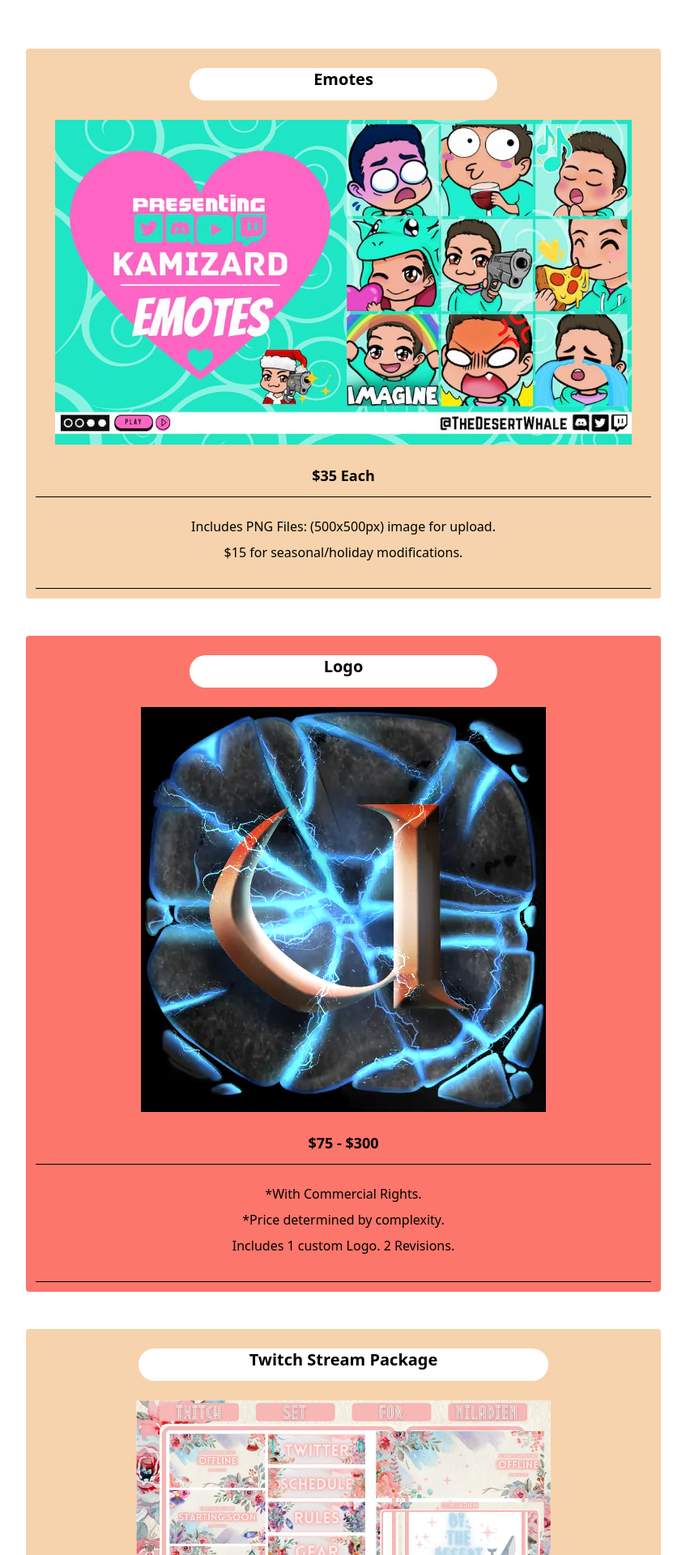
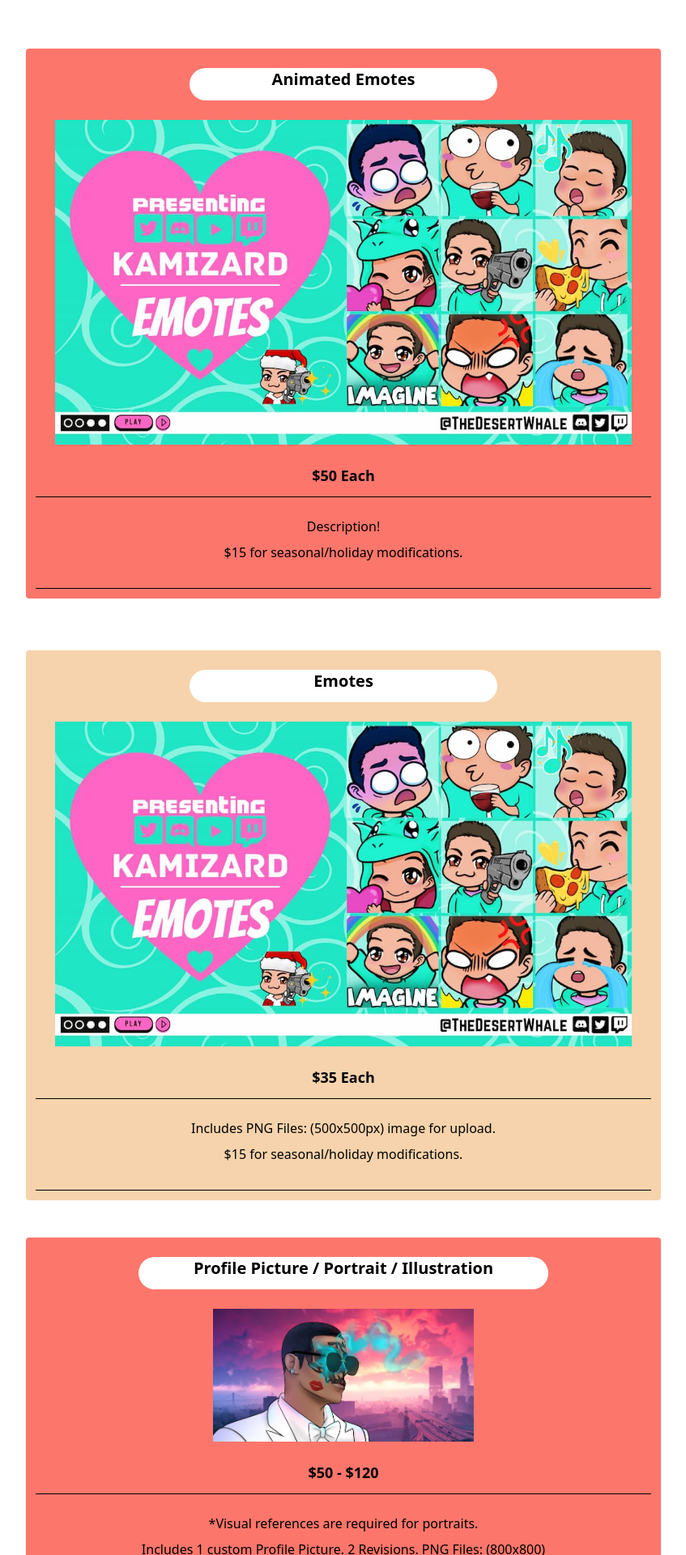
Before and after one commit to Huntthee/next-desert-site, a Next.js app: page /commissions in a window 1280 px wide. Shown: the part 360-2280 px from the top of the page at 81% size, without its empty margins (216-1063 px from the left). Built offline with nearby package versions, Linux system fonts and the light colour scheme; a web font is replaced by a local one.

Commit message:
price fixes and adjustments done

```diff
--- a/pages/components/commissions-content.tsx
+++ b/pages/components/commissions-content.tsx
@@ -1,7 +1,31 @@
 export default function CommissionContent() {
   return (
     <>
-      <p className="text-xl">Take a look at some of the packages on offer, and be sure to read the policy if you're seeking a commission.</p>
+      <p className="text-xl">
+        Take a look at some of the packages on offer, and be sure to read the
+        policy if you're seeking a commission.
+      </p>
+
+      <article className="bg-salmon p-2 mx-1 rounded lg:mx-7 xl:mx-9 xl:mt-7">
+        <h2 className="font-bold text-xl xl:pb-2 bg-white rounded-full w-1/2 m-auto mt-2">
+          Animated Emotes
+        </h2>
+        <img
+          src="images/kami-emotes.jpg"
+          alt="A spread of emotes done for Kamizard on Twitch"
+          className="p-4 m-auto"
+        />
+        <h3 className="mb-2 xl:text-lg font-bold">$50 Each</h3>
+        <hr />
+        <figure className="my-4 px-1">
+          <ul>
+            <li>Description!</li>
+            <li>$15 for seasonal/holiday modifications.</li>
+          </ul>
+        </figure>
+        <hr />
+      </article>
+
       <article className="bg-lorange p-2 mx-1 rounded lg:mx-7 xl:mx-9 xl:mt-7">
         <h2 className="font-bold text-xl xl:pb-2 bg-white rounded-full w-1/2 m-auto mt-2">
           Emotes
@@ -11,9 +35,7 @@ export default function CommissionContent() {
           alt="A spread of emotes done for Kamizard on Twitch"
           className="p-4 m-auto"
         />
-        <h3 className="mb-2 xl:text-lg font-bold">
-          $35 Each
-        </h3>
+        <h3 className="mb-2 xl:text-lg font-bold">$35 Each</h3>
         <hr />
         <figure className="my-4 px-1">
           <ul>
@@ -24,7 +46,30 @@ export default function CommissionContent() {
         <hr />
       </article>
 
-      <article className="bg-salmon p-2 mx-1 rounded lg:mx-7 xl:mx-9">
+      <article className="bg-salmon p-2 mx-1 rounded lg:mx-7 xl:mx-9 xl:mb-8">
+        <h2 className="font-bold text-xl xl:pb-2 bg-white rounded-full w-2/3 m-auto mt-2">
+          Profile Picture / Portrait / Illustration
+        </h2>
+        <img
+          src="images/mateo-smoke.webp"
+          alt="A cute little skeletal t-rex for Tbone"
+          className="m-auto px-4 py-4 xl:px-8 xl:py-4 xl:w-3/4"
+        />
+        <h3 className="mb-2 xl:text-lg font-bold">$50 - $120</h3>
+        <hr />
+        <figure className="my-4 px-1">
+          <ul>
+            <li>*Visual references are required for portraits.</li>
+            <li>
+              Includes 1 custom Profile Picture. 2 Revisions. PNG Files:
+              (800x800)
+            </li>
+          </ul>
+        </figure>
+        <hr />
+      </article>
+
+      <article className="bg-lorange p-2 mx-1 rounded lg:mx-7 xl:mx-9">
         <h2 className="font-bold text-xl xl:pb-2 bg-white rounded-full w-1/2 m-auto mt-2">
           Logo
         </h2>
@@ -45,8 +90,10 @@ export default function CommissionContent() {
         <hr />
       </article>
 
-      <article className="bg-lorange p-2 mx-1 rounded lg:mx-7 xl:mx-9">
-        <h2 className="font-bold text-xl xl:pb-2 bg-white rounded-full w-2/3 m-auto mt-2">Twitch Stream Package</h2>
+      <article className="bg-salmon p-2 mx-1 rounded lg:mx-7 xl:mx-9">
+        <h2 className="font-bold text-xl xl:pb-2 bg-white rounded-full w-2/3 m-auto mt-2">
+          Twitch Stream Package
+        </h2>
         <img
           src="images/niladien-twitch-set.webp"
           alt="A spread of content for Niladien's Twitch stream"
@@ -64,7 +111,7 @@ export default function CommissionContent() {
         <hr />
       </article>
 
-      <article className="bg-salmon p-2 mx-1 rounded lg:mx-7 xl:mx-9">
+      <article className="bg-lorange p-2 mx-1 rounded lg:mx-7 xl:mx-9">
         <h2 className="font-bold text-xl xl:pb-2 bg-white rounded-full w-2/3 m-auto mt-2">
           Subscriber & Bit Badges
         </h2>
@@ -95,7 +142,7 @@ export default function CommissionContent() {
         <hr />
       </article>
 
-      <article className="bg-lorange p-2 mx-1 rounded lg:mx-7 xl:mx-9">
+      <article className="bg-salmon p-2 mx-1 rounded lg:mx-7 xl:mx-9">
         <h2 className="font-bold text-xl xl:pb-2 bg-white rounded-full w-2/3 m-auto mt-2">
           Basic Scenes, Overlays or Banners
         </h2>
@@ -104,9 +151,7 @@ export default function CommissionContent() {
           alt="Custom scenes, overlays or banners in the theme of your choice"
           className="m-auto p-4"
         />
-        <h3 className="mb-2 xl:text-lg font-bold">
-          $30 Each
-        </h3>
+        <h3 className="mb-2 xl:text-lg font-bold">$30 Each</h3>
         <hr />
         <figure className="my-4 px-1">
           <ul>
@@ -123,8 +168,10 @@ export default function CommissionContent() {
         <hr />
       </article>
 
-      <article className="bg-salmon p-2 mx-1 rounded lg:mx-7 xl:mx-9">
-        <h2 className="font-bold text-xl xl:pb-2 bg-white rounded-full w-1/2 m-auto mt-2">Illustrated Scene</h2>
+      <article className="bg-lorange p-2 mx-1 rounded lg:mx-7 xl:mx-9">
+        <h2 className="font-bold text-xl xl:pb-2 bg-white rounded-full w-1/2 m-auto mt-2">
+          Illustrated Scene
+        </h2>
         <img
           src="images/meeks-starting-soon.jpg"
           alt="A starting soon scene featuring the pokemon blastoise and gengar"
@@ -148,14 +195,19 @@ export default function CommissionContent() {
         <hr />
       </article>
 
-      <article className="bg-lorange p-2 mx-1 rounded lg:mx-7 xl:mx-9">
-        <h2 className="font-bold text-xl xl:pb-2 bg-white rounded-full w-1/2 m-auto mt-2">Basic Panels</h2>
+      <article className="bg-salmon p-2 mx-1 rounded lg:mx-7 xl:mx-9">
+        <h2 className="font-bold text-xl xl:pb-2 bg-white rounded-full w-1/2 m-auto mt-2">
+          Basic Panels
+        </h2>
         <img
           src="images/kestrel-panels.webp"
           alt="Panels and more for DillThrills"
           className="m-auto px-4 py-4 xl:px-8 xl:py-4"
         />
         <h3 className="mb-2 xl:text-lg font-bold">$20 Each</h3>
+        <h3 className="mb-2 xl:text-lg font-bold">
+          Same-style set of 5 for $50
+        </h3>
         <hr />
         <figure className="my-4 px-1">
           <ul>
@@ -170,14 +222,16 @@ export default function CommissionContent() {
         <hr />
       </article>
 
-      <article className="bg-salmon p-2 mx-1 rounded lg:mx-7 xl:mx-9">
-        <h2 className="font-bold text-xl xl:pb-2 bg-white rounded-full w-1/2 m-auto mt-2">Illustrated Panels</h2>
+      <article className="bg-lorange p-2 mx-1 rounded lg:mx-7 xl:mx-9">
+        <h2 className="font-bold text-xl xl:pb-2 bg-white rounded-full w-1/2 m-auto mt-2">
+          Illustrated Panels
+        </h2>
         <img
           src="images/notor-panels.webp"
           alt="Custom, fully illustrated scene for your streaming channel"
           className="m-auto p-4"
         />
-        <h3 className="mb-2 xl:text-lg font-bold">$30/ea</h3>
+        <h3 className="mb-2 xl:text-lg font-bold">$40/ea</h3>
         <hr />
         <figure className="my-4 px-1">
           <ul>
@@ -195,14 +249,15 @@ export default function CommissionContent() {
         <hr />
       </article>
 
-      <article className="bg-lorange p-2 mx-1 rounded lg:mx-7 xl:mx-9">
+      <article className="bg-salmon p-2 mx-1 rounded lg:mx-7 xl:mx-9">
         <h2 className="font-bold text-xl xl:pb-2 bg-white rounded-full w-2/3 m-auto mt-2">
           Decorative Stream Schedule
         </h2>
         <img
           src="images/DesSchedule.webp"
           alt="Wonderfully colourful stream schedules in a variety of styles"
-          className="m-auto p-4" />
+          className="m-auto p-4"
+        />
         <h3 className="mb-2 xl:text-lg font-bold">$40</h3>
         <hr />
         <figure className="my-4 px-1">
@@ -214,9 +269,15 @@ export default function CommissionContent() {
         <hr />
       </article>
 
-      <article className="bg-salmon p-2 mx-1 rounded lg:mx-7 xl:mx-9">
-        <h2 className="font-bold text-xl xl:pb-2 bg-white rounded-full w-1/2 m-auto mt-2">Poster or Graphic</h2>
-        <img src="images/raft-with-friends.webp" alt="Needs Image" className="m-auto p-4" />
+      <article className="bg-lorange p-2 mx-1 rounded lg:mx-7 xl:mx-9">
+        <h2 className="font-bold text-xl xl:pb-2 bg-white rounded-full w-1/2 m-auto mt-2">
+          Poster or Graphic
+        </h2>
+        <img
+          src="images/raft-with-friends.webp"
+          alt="Needs Image"
+          className="m-auto p-4"
+        />
         <h3 className="mb-2 xl:text-lg font-bold">$30</h3>
         <hr />
         <figure className="my-4 px-1">
@@ -227,29 +288,6 @@ export default function CommissionContent() {
         </figure>
         <hr />
       </article>
-
-      <article className="bg-lorange p-2 mx-1 rounded lg:mx-7 xl:mx-9 xl:mb-8">
-        <h2 className="font-bold text-xl xl:pb-2 bg-white rounded-full w-2/3 m-auto mt-2">
-          Profile Picture / Portrait
-        </h2>
-        <img
-          src="images/mateo-smoke.webp"
-          alt="A cute little skeletal t-rex for Tbone"
-          className="m-auto px-4 py-4 xl:px-8 xl:py-4 xl:w-3/4"
-        />
-        <h3 className="mb-2 xl:text-lg font-bold">$50 - $100</h3>
-        <hr />
-        <figure className="my-4 px-1">
-          <ul>
-            <li>*Visual references are required for portraits.</li>
-            <li>
-              Includes 1 custom Profile Picture. 2 Revisions. PNG Files:
-              (800x800)
-            </li>
-          </ul>
-        </figure>
-        <hr />
-      </article>
     </>
   );
 }
```
